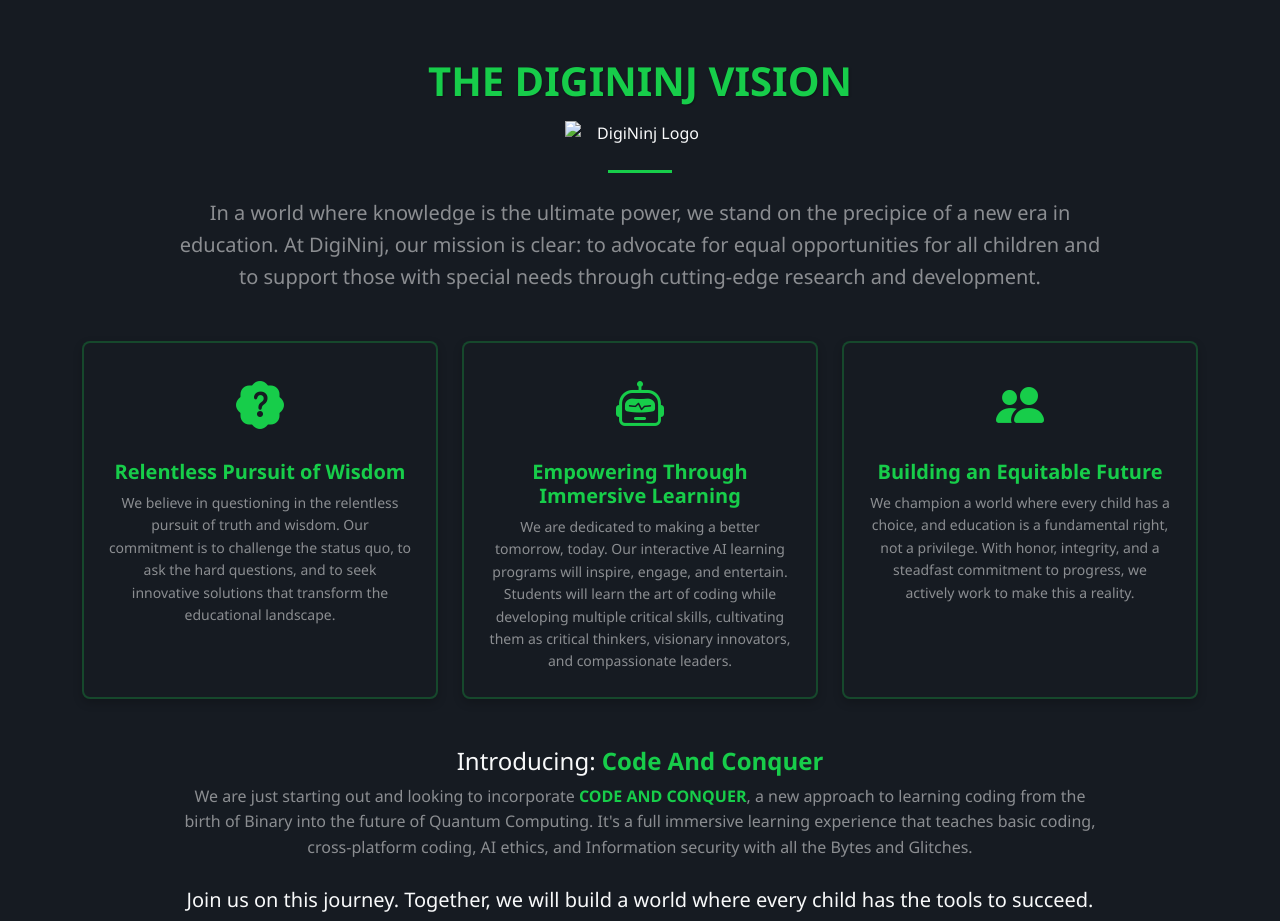
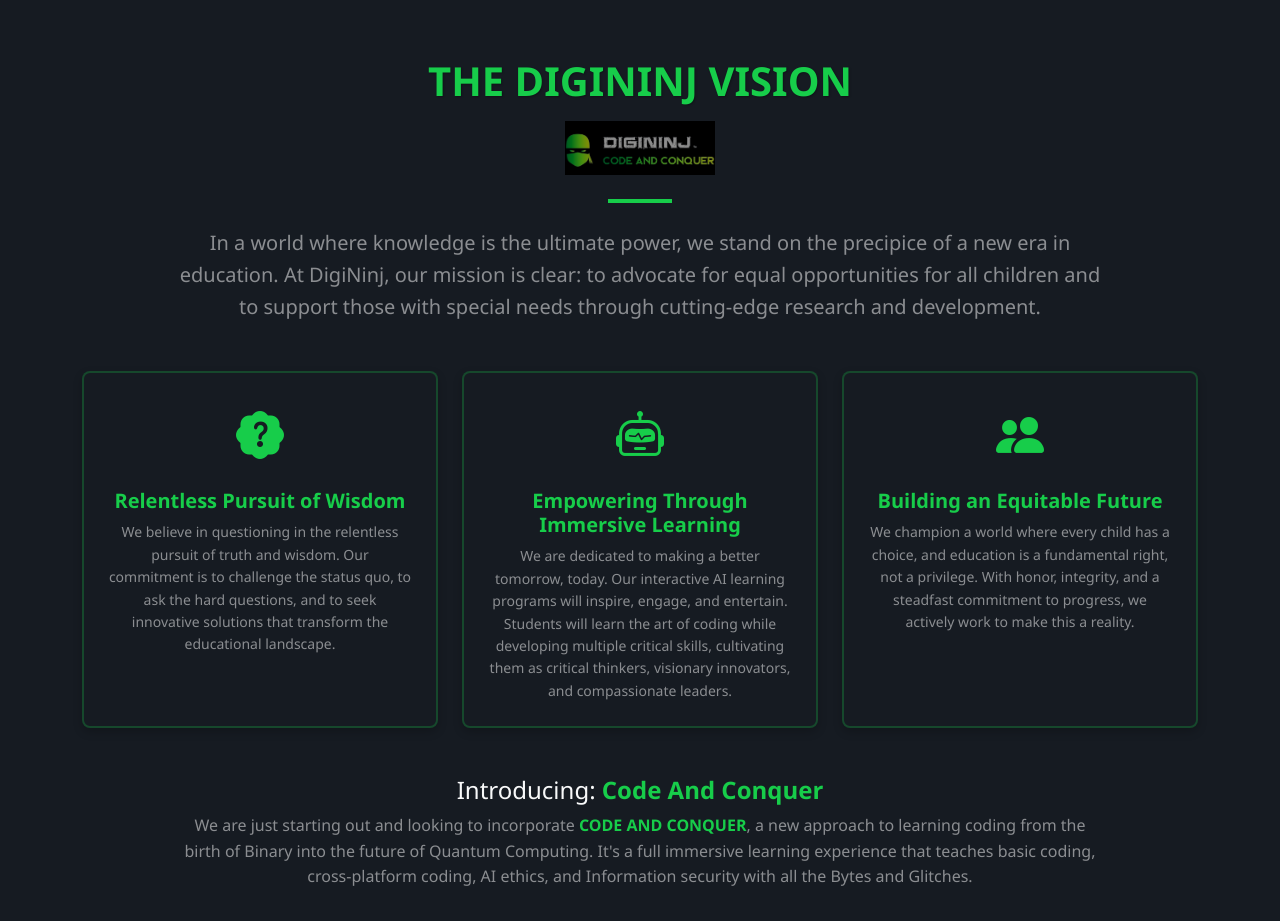
Before and after one commit to DigitalNinjaCodeMaster/code-and-conquer, a plain HTML site: page index.html in a window 1280 px wide. Shown: the part 6020-6941 px from the top of the page. Drawn offline with nearby package versions, Linux system fonts and the light colour scheme.

Commit message:
Update index.html

```diff
--- a/index.html
+++ b/index.html
@@ -204,7 +204,7 @@
         <div class="container">
             <div class="vision-header-block text-center mb-5">
                 <h2 class="section-heading text-uppercase vision-heading-green mb-3">The DigiNinj Vision</h2>
-                <img src="images/digininjlogo.jpg" alt="DigiNinj Logo" class="vision-logo-below-heading img-fluid d-block mx-auto mb-4">
+                <img src="images/digininjlogo.png" alt="DigiNinj Logo" class="vision-logo-below-heading img-fluid d-block mx-auto mb-4">
                 <hr class="divider vision-divider-custom mx-auto">
                 <p class="lead text-white-50 col-lg-10 mx-auto mt-4">
                     In a world where knowledge is the ultimate power, we stand on the precipice of a new era in education. At DigiNinj, our mission is clear: to advocate for equal opportunities for all children and to support those with special needs through cutting-edge research and development.
```
